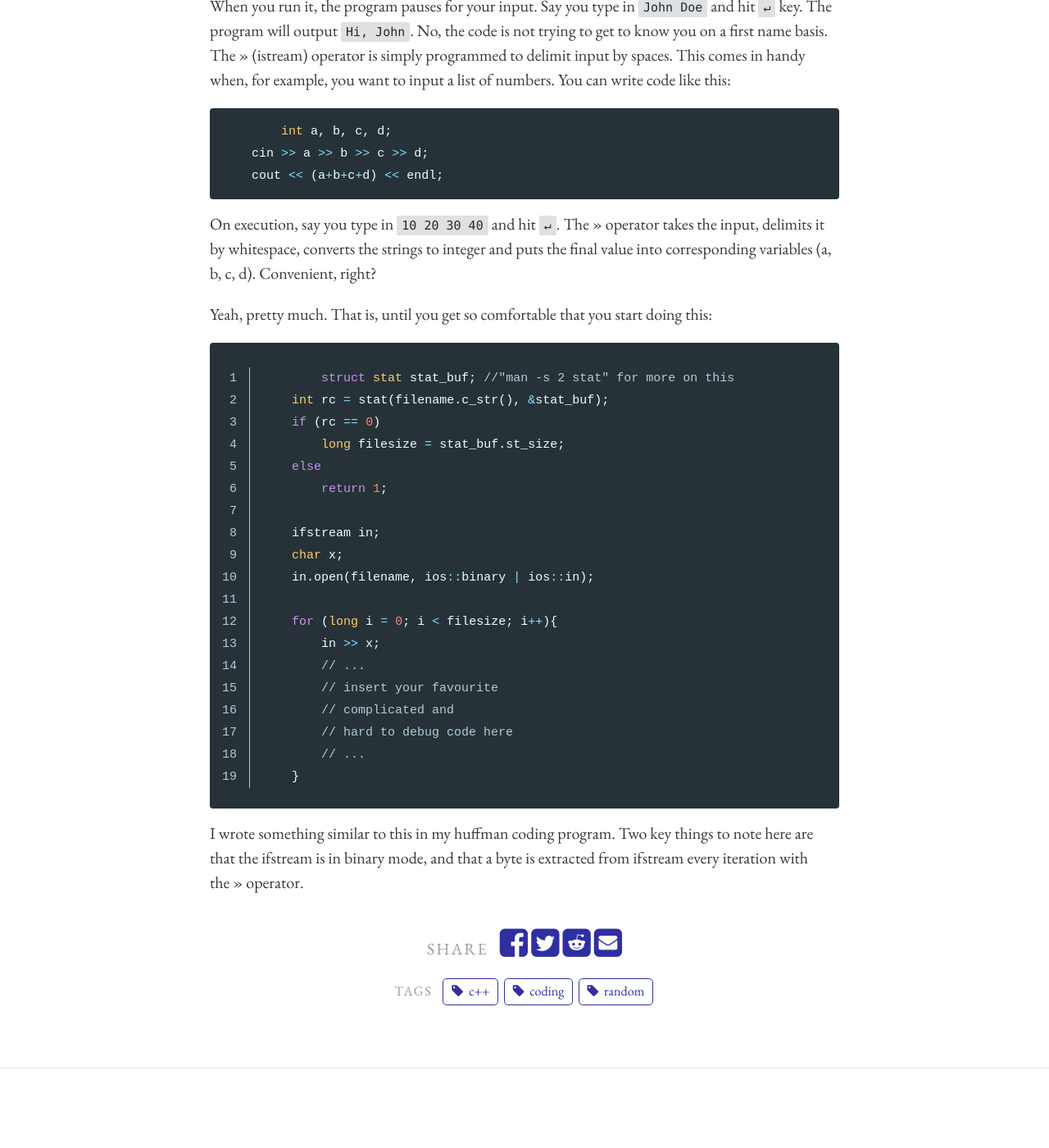
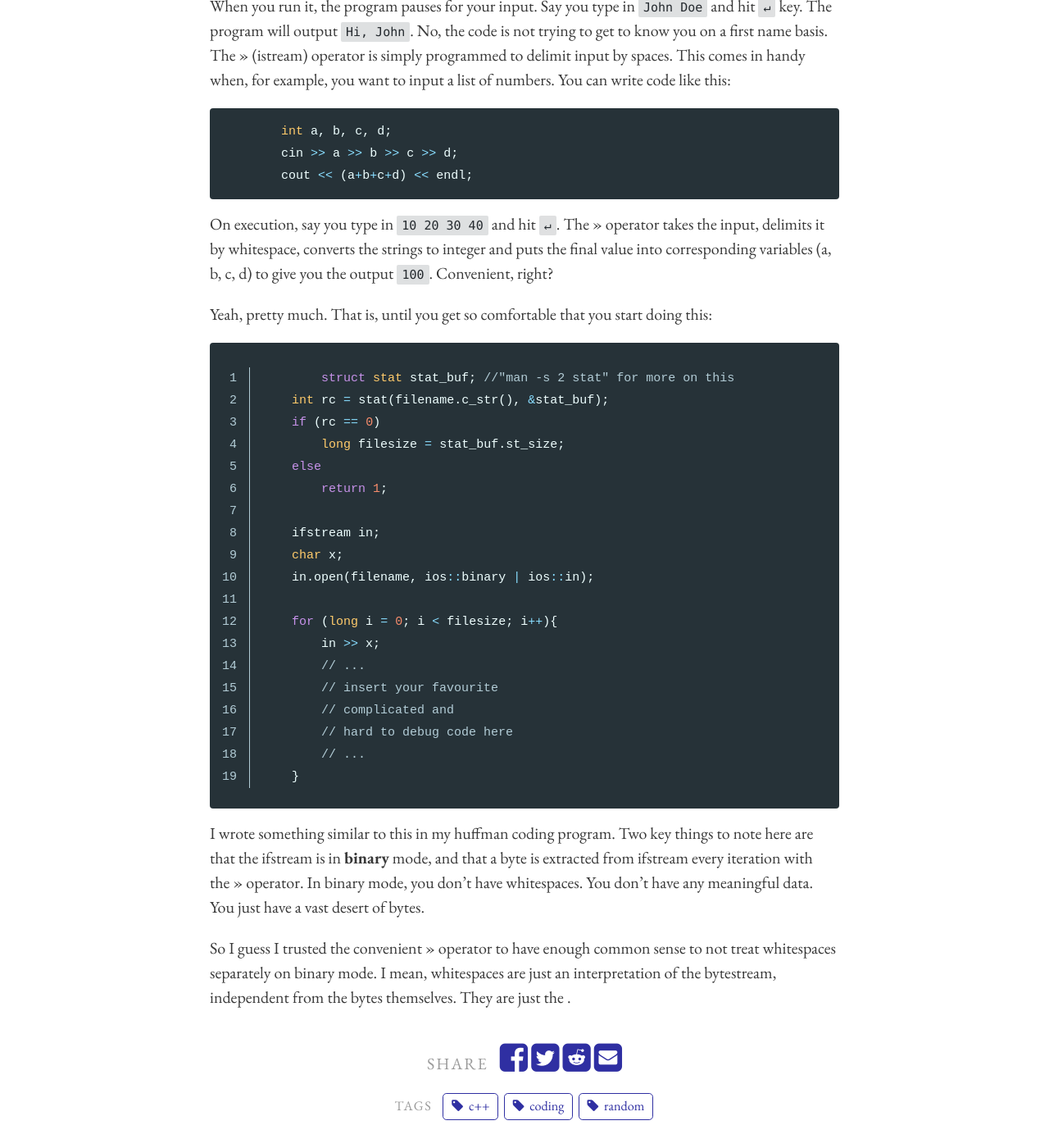
Before and after one commit to niravcodes/niravcodes.github.io, a Jekyll site: the page built from _posts/2019-02-17-the-hungry--operator-eats-whitespace.md, in a window 1280 px wide and 1400 px high, scrolled down 744 px. Shown: the whole window at 82% size. Built offline with Jekyll 4.4.1, drawn with Linux system fonts in a browser that asks for light colours; comment, search, counter and statistics services are not loaded; some of the changed text lies outside the part shown.

Commit message:
Update from Forestry.io nirav Nikhil updated _posts/2019-02-17-the-hungry--operator-eats-whitespace.md

```diff
--- a/_posts/2019-02-17-the-hungry--operator-eats-whitespace.md
+++ b/_posts/2019-02-17-the-hungry--operator-eats-whitespace.md
@@ -1,7 +1,7 @@
 ---
 excerpt_separator: "<!--more-->"
 layout: post
-title: Meet the silent whitespace stealer >>
+title: Meet the silent whitespace stealer.
 tags:
 - coding
 - random
@@ -11,26 +11,26 @@ thumbnail: ''
 date: 2019-02-17 16:36:55 +0000
 
 ---
-Oh >>. You lovely little monster. You yellow sunshine and soggy cloudbrust. You 90° rotation of the nubivagant VV. You avian symbol of death. You ugly angular whitespace eater. You forward-facing time-stealing progressive peckerhead. You suck. I don't like you anymore. From today onwards, I devote my unwavering loyalty to the beautiful get().
+Oh >>. You lovely little monster. You yellow sunshine and soggy cloudbrust. You 90° rotation of the nubivagant VV. You avian symbol of death. You ugly angular whitespace eater. You forward-facing time-stealing progressive peckerhead. You suck! I don't like you anymore. From now onwards, I devote my unwavering loyalty to the archaic get().
 <!--more-->
 
 What did it do to me, you ask? It ate away my whitespace. Take this trivial code:
 
 {% highlight c++ %}
-	string input;
-    cin >> input;
-    cout << "Hi, " << input << endl;
+  string input;
+  cin >> input;
+  cout << "Hi, " << input << endl;
 {% endhighlight %}
 
 When you run it, the program pauses for your input. Say you type in `John Doe` and hit `↵` key. The program will output `Hi, John`. No, the code is not trying to get to know you on a first name basis. The >> (istream) operator is simply programmed to delimit input by spaces. This comes in handy when, for example, you want to input a list of numbers. You can write code like this:
 
 {% highlight c++ %}
 	int a, b, c, d;
-    cin >> a >> b >> c >> d;
-    cout << (a+b+c+d) << endl;
+	cin >> a >> b >> c >> d;
+	cout << (a+b+c+d) << endl;
 {% endhighlight %}
 
-On execution, say you type in `10 20 30 40` and hit `↵`. The >> operator takes the input, delimits it by whitespace, converts the strings to integer and puts the final value into corresponding variables (a, b, c, d). Convenient, right?
+On execution, say you type in `10 20 30 40` and hit `↵`. The >> operator takes the input, delimits it by whitespace, converts the strings to integer and puts the final value into corresponding variables (a, b, c, d) to give you the output `100`. Convenient, right?
 
 Yeah, pretty much. That is, until you get so comfortable that you start doing this:
 
@@ -56,4 +56,6 @@ Yeah, pretty much. That is, until you get so comfortable that you start doing th
     }
 {% endhighlight %}
 
-I wrote something similar to this in my huffman coding program. Two key things to note here are that the ifstream is in binary mode, and that a byte is extracted from ifstream every iteration with the >> operator.
+I wrote something similar to this in my huffman coding program. Two key things to note here are that the ifstream is in **binary** mode, and that a byte is extracted from ifstream every iteration with the >> operator. In binary mode, you don't have whitespaces. You don't have any meaningful data. You just have a vast desert of bytes.
+
+So I guess I trusted the convenient >> operator to have enough common sense to not treat whitespaces separately on binary mode. I mean, whitespaces are just an interpretation of the bytestream, independent from the bytes themselves. They are just the .
```
